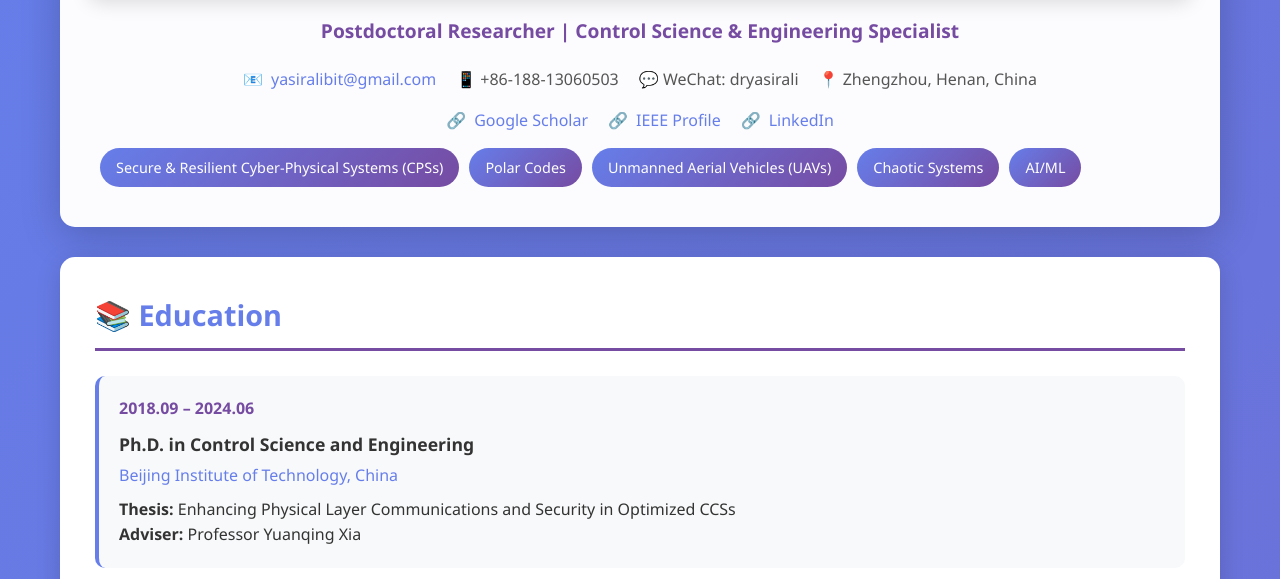
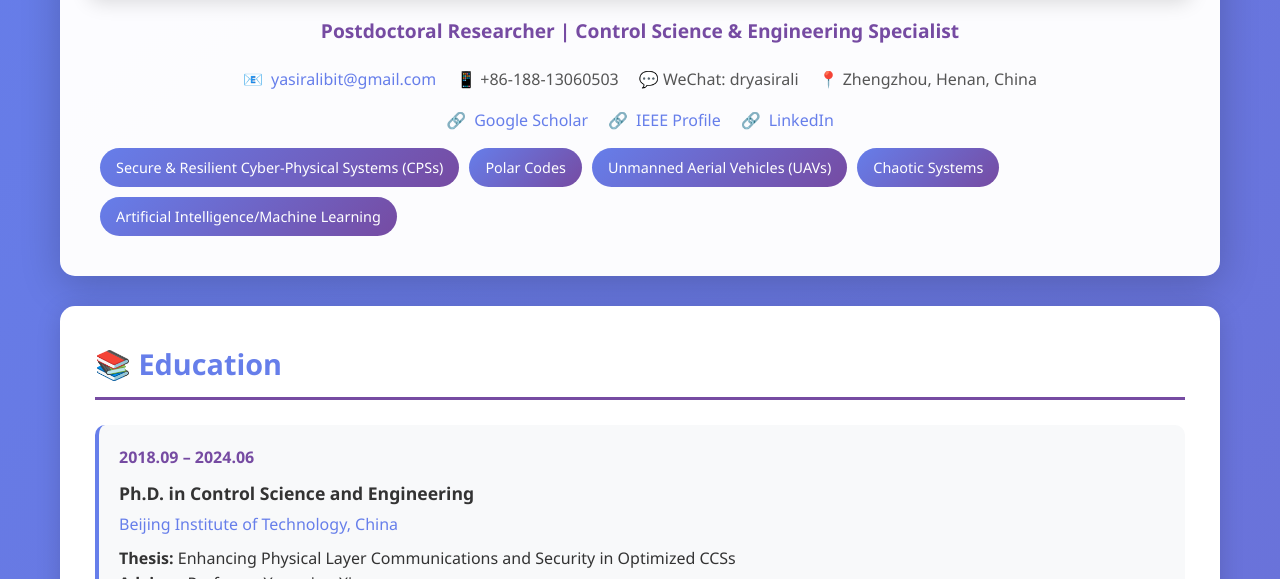
Before and after one commit to dryasirali/resume.github.io, a plain HTML site: page index.html in a window 1280 px wide. Shown: the part 221-800 px from the top of the page. Drawn offline with Linux system fonts and the light colour scheme.

Commit message:
Update index.html

```diff
--- a/index.html
+++ b/index.html
@@ -358,7 +358,7 @@
                 <div class="interest-tag">Polar Codes</div>
                 <div class="interest-tag">Unmanned Aerial Vehicles (UAVs)</div>
                 <div class="interest-tag">Chaotic Systems</div>
-                <div class="interest-tag">AI/ML</div>
+                <div class="interest-tag">Artificial Intelligence/Machine Learning</div>
             </div>
         </header>
 
```
